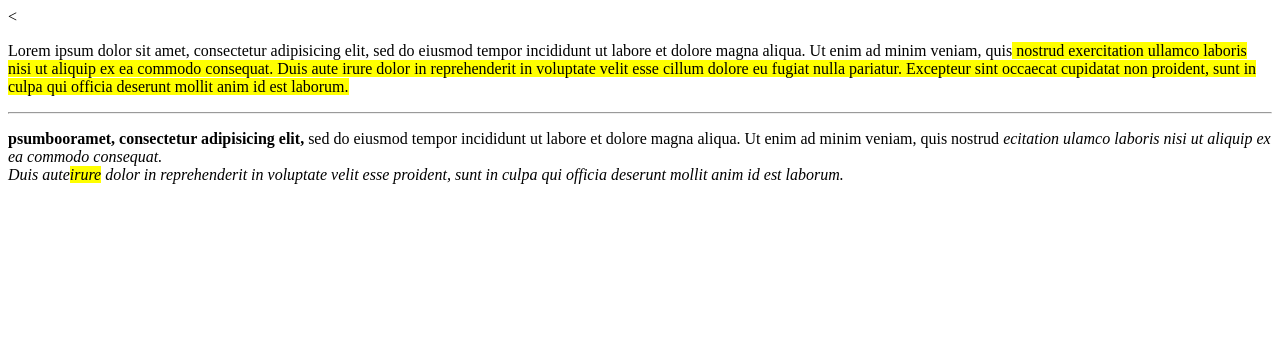
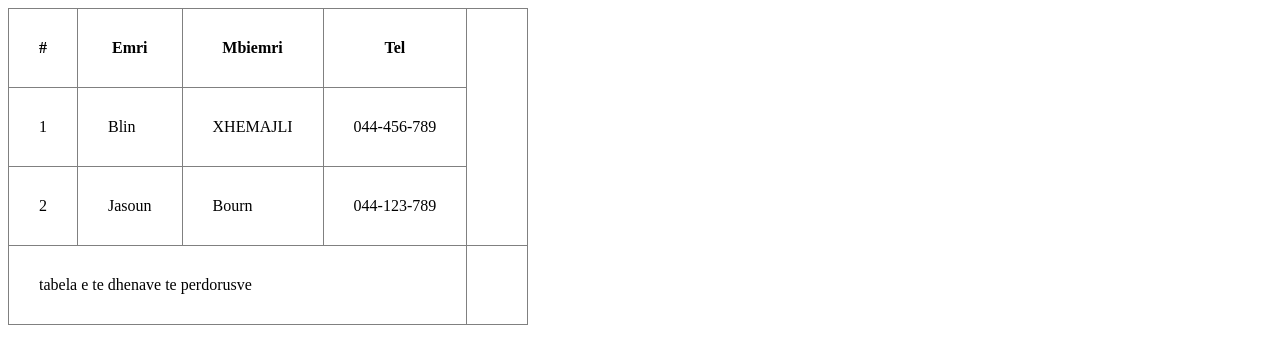
Before and after one commit to blinxhemajli12-beep/lesson3, a plain HTML site: page index.html in a window 1280 px wide. Drawn offline with Linux system fonts and the light colour scheme.

Commit message:
lessom 5

```diff
--- a/index.html
+++ b/index.html
@@ -1,27 +1,58 @@
 <!DOCTYPE html>
-<<!DOCTYPE html>
 <html>
 <head>
-	<meta charset="utf-8">
-	<meta name="viewport" content="width=device-width, initial-scale=1">
-	<title></title>
+	<title>Lesson 5</title>
+
+   <style>
+   	 table, th, td {                                                                                                                                                                                                                                                                    border:1px solid grey ;
+   	          border-collapse: collapse;
+   	          padding: 30px;
+   	      }
+   	      </style>
+
 </head>
-<body>
-	<p>Lorem ipsum dolor sit amet, consectetur adipisicing elit, sed do eiusmod
-	tempor incididunt ut labore et dolore magna aliqua. Ut enim ad minim veniam,
-	quis<mark> nostrud exercitation ullamco laboris nisi ut aliquip ex ea commodo
-	consequat.<mark/> Duis aute irure dolor in reprehenderit in voluptate velit esse
-	cillum dolore eu fugiat nulla pariatur. Excepteur sint occaecat cupidatat non
-	proident, sunt in culpa qui officia deserunt mollit anim id est laborum.</p>
+<body>																																		   <table>
+	<thead>
+       <tr>
 
-	<hr>
-	<!--paragrafi 2 -->
-	<p><strong>psumbooramet, consectetur adipisicing elit,</strong> sed do eiusmod
-	tempor incididunt ut labore et dolore magna aliqua. Ut enim ad minim veniam,
-	quis nostrud <i>  ecitation ulamco laboris<i/> nisi ut aliquip ex ea commodo
-	consequat.
-	<br>
- 	Duis aute<mark>irure</mark>  dolor in reprehenderit in voluptate velit esse
-	proident, sunt in culpa qui officia deserunt mollit anim id est laborum.</p>
+
+
+
+
+	<table>
+		<tr> <!-- tr = table row -->
+			<th>#</th> <!-- th= table head -->
+			<th>Emri</th>
+			<th>Mbiemri</th>
+			<th>Tel</th>
+		</tr>
+		<tr>
+			<td>1</td> <!-- table data -->
+			<td> Blin</td>
+			<td>XHEMAJLI</td>
+			<td>044-456-789</td>
+		</tr>
+		  </tbody>
+
+		</tr>
+		<tr>
+			<td>2</td> <!-- table data -->
+			<td>Jasoun</td>
+			<td>Bourn</td>
+			<td>044-123-789</td>
+
+		</tr>
+	</tbody>
+	<tfoot>
+		<tr>
+
+          <td colspan="4">
+          	tabela e te
+          	dhenave te
+          	perdorusve<td/>
+
+        <tr/>
+
+	</table>
 </body>
 </html>
```
Also changed, not shown: 1 other file.
